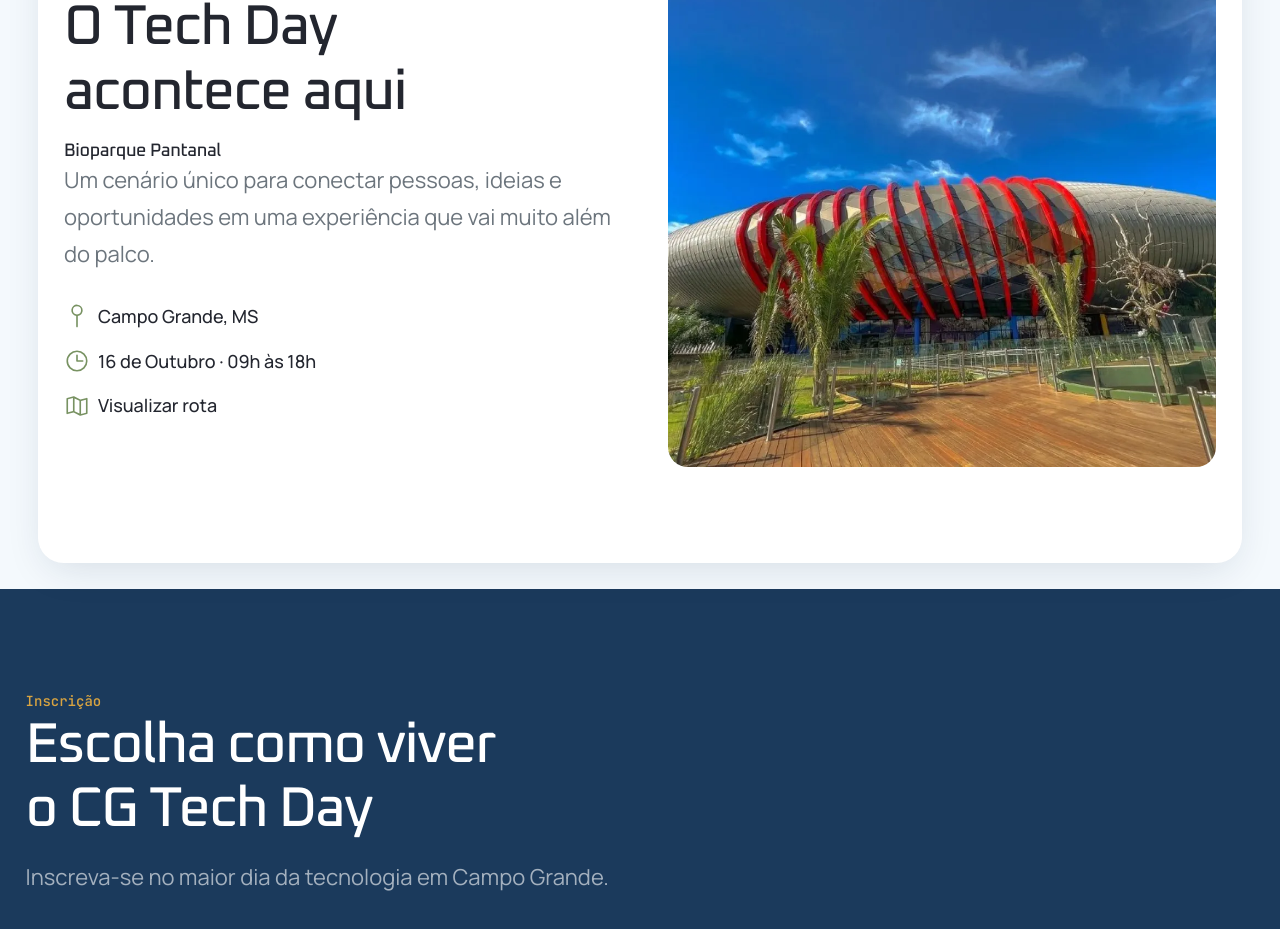
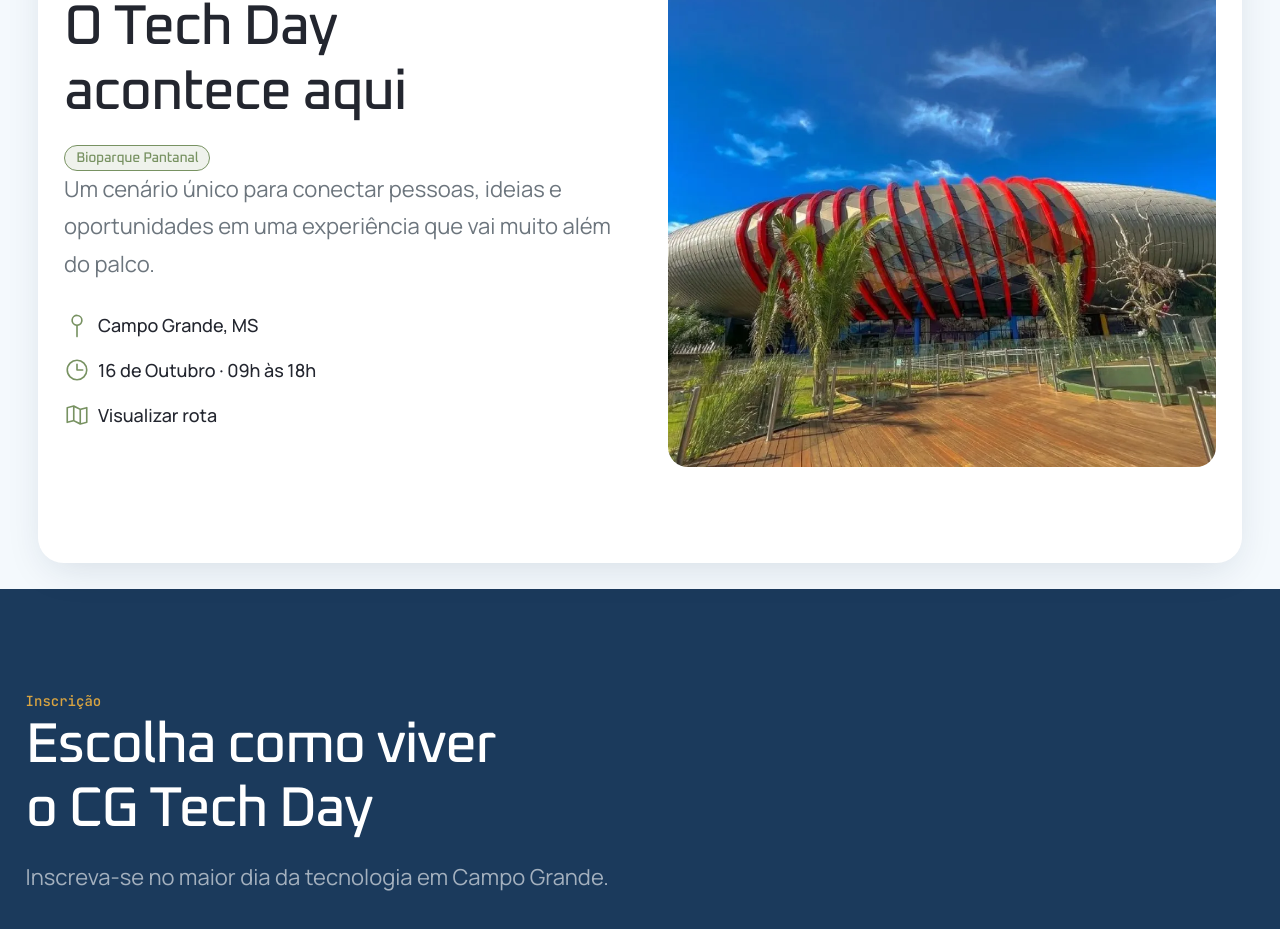
Before and after one commit to amandamoraes17/tech-day, a React (Vite) app: page / in a window 1280 px wide. Shown: the part 6903-7832 px from the top of the page. Built offline with nearby package versions, Linux system fonts and the light colour scheme.

Commit message:
atualizacao-local

```diff
--- a/css/style.css
+++ b/css/style.css
@@ -543,6 +543,7 @@ h1,h2,h3,h4,h5,h6 { font-family: var(--font-heading); font-weight: 500; line-hei
 .location-icon {color: var(--c-green); }
 .location__text .section__title { margin-bottom: var(--space-sm); }
 .location__text .section__lead { margin-bottom: var(--space-md); }
+.location__venue { display: inline-block; color: var(--c-green); background: color-mix(in srgb, var(--c-green) 12%, transparent); border: 1px solid var(--c-green); padding: 0.25rem 0.7rem; border-radius: var(--radius-pill); font-size: var(--size-sm); }
 .location__info { display: flex; flex-direction: column; gap: var(--space-sm); }
 .location__info li { display: flex; align-items: center; gap: var(--space-xs); color: var(--c-text); font-weight: 500; font-size: var(--size-base); }
 .location__route { display: flex; align-items: center; gap: var(--space-xs); color: inherit; text-decoration: none; }
--- a/src/components/Location.jsx
+++ b/src/components/Location.jsx
@@ -8,7 +8,7 @@ export default function Location() {
           <Reveal className="location__text">
             <span className="eyebrow">Local</span>
             <h2 className="section__title">O Tech Day acontece aqui</h2>
-            <h4 className='sesection__title'>Bioparque Pantanal</h4>
+            <h4 className='location__venue'>Bioparque Pantanal</h4>
             <p className="section__lead">
               Um cenário único para conectar pessoas, ideias e oportunidades em uma experiência que vai muito além do palco.
             </p>
```
Also changed, not shown: 1 other file (tests, documents, lock files or other folders).
